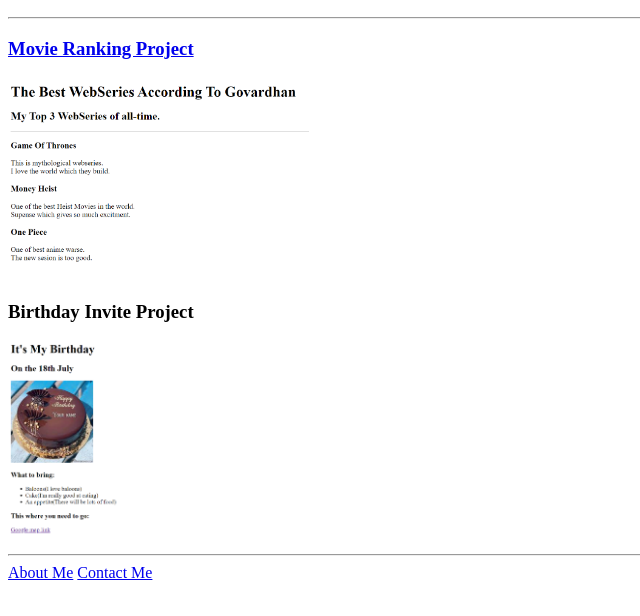
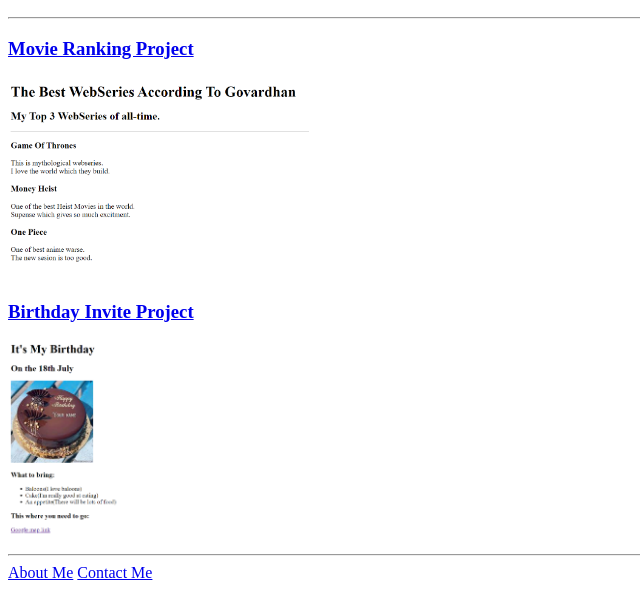
Before and after one commit to Govardhan-Isanagiri/portfolio-html, a plain HTML site: page index.html in a window 1280 px wide. Shown: the part 110-726 px from the top of the page, without its empty margins (0-640 px from the left). Drawn offline with Linux system fonts and the light colour scheme.

Commit message:
index.html

```diff
--- a/index.html
+++ b/index.html
@@ -12,7 +12,7 @@
     <hr>
     <h3><a href="./public/movie-ranking.html">Movie Ranking Project</a></h3>
     <img src="./assets/images/move-ranking1.png" alt="Movie Ranking preview" height="200px">
-    <h3>Birthday Invite Project</h3>
+    <h3><a href="./public/movie-ranking.html">Birthday Invite Project</a></h3>
     <img src="./assets/images/birthday-invite1.png" alt="birthday invitation project preview" height="200px">
     <hr />
     <a href="./public/about.html">About Me</a>
```
